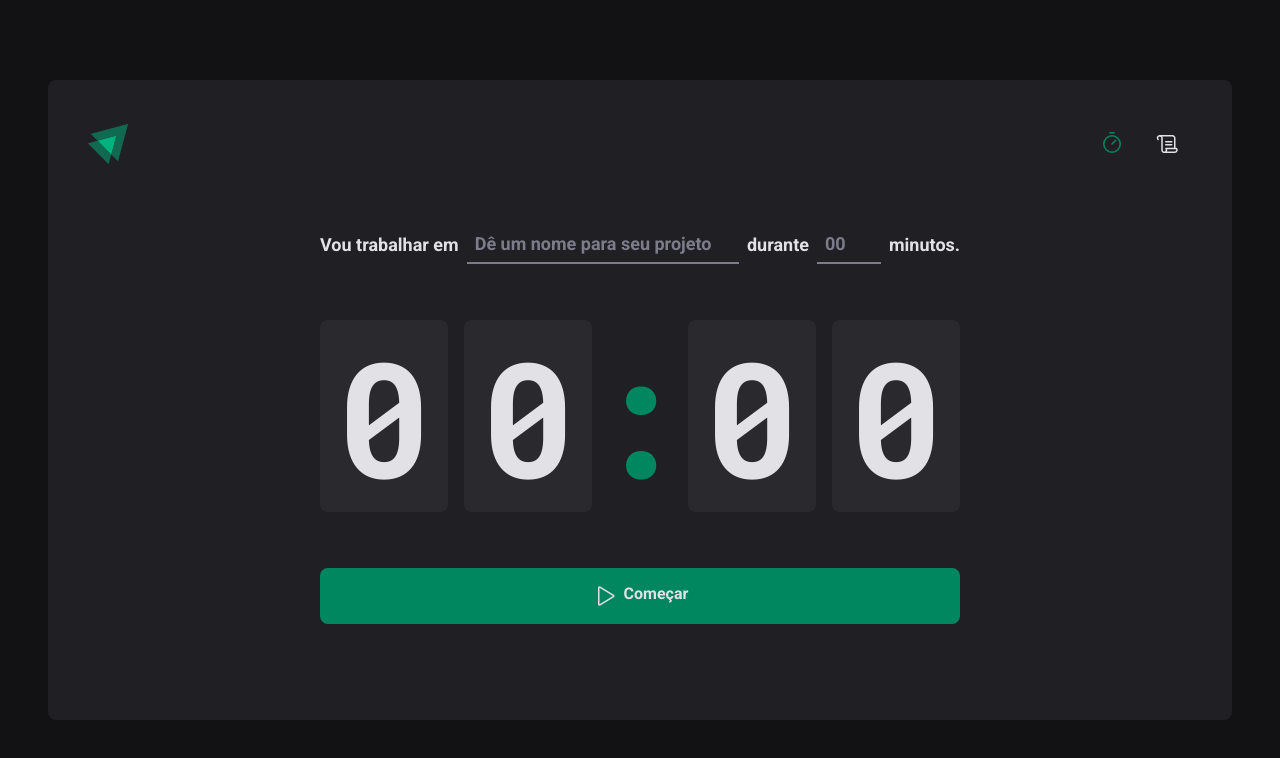
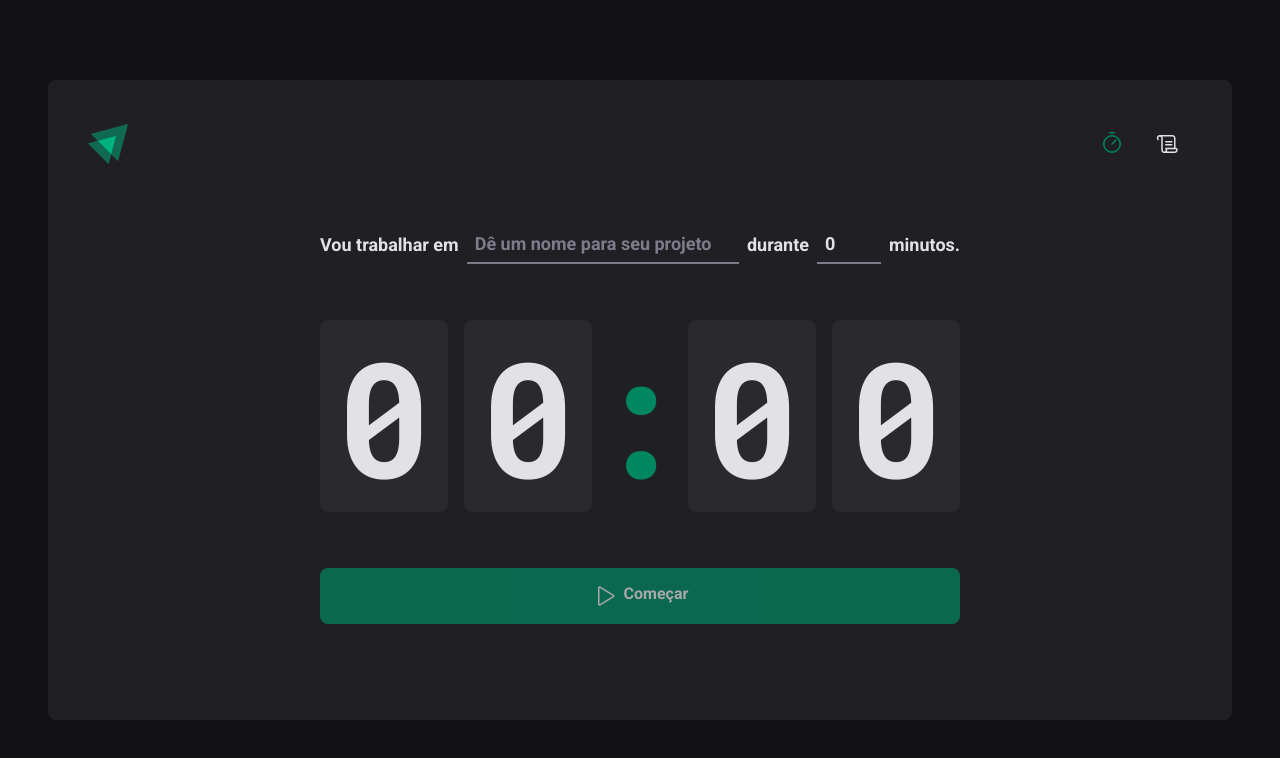
Before and after one commit to GabrielLoures/Project-02---Pomodoro-Timer, a React (Vite) app: page / in a window 1280 px wide. Shown: the top 758 px of the page. Built offline with nearby package versions, Linux system fonts and the light colour scheme.

Commit message:
End TypeScript of Home

```diff
--- a/package.json
+++ b/package.json
@@ -11,11 +11,14 @@
   },
   "dependencies": {
     "-": "^0.0.1",
+    "@hookform/resolvers": "^3.0.0",
     "phosphor-react": "^1.4.1",
     "react": "^18.2.0",
     "react-dom": "^18.2.0",
+    "react-hook-form": "^7.43.8",
     "react-router-dom": "^6.9.0",
-    "styled-components": "^5.3.9"
+    "styled-components": "^5.3.9",
+    "zod": "^3.21.4"
   },
   "devDependencies": {
     "@rocketseat/eslint-config": "^1.2.0",
--- a/src/pages/Home/index.tsx
+++ b/src/pages/Home/index.tsx
@@ -1,4 +1,8 @@
 import { Play } from 'phosphor-react'
+import { useForm } from 'react-hook-form'
+import { zodResolver } from '@hookform/resolvers/zod'
+import * as zod from 'zod' // importamos tudo do zod
+
 import {
   CountdownContainer,
   FormContainer,
@@ -9,10 +13,45 @@
   TaskInput,
 } from './styles'
 
+// usamos o object porque estamos validando um objeto (data é um objeto com as keys task e miniutesAmount)
+const newCycleFormValidationSchema = zod.object({
+  task: zod.string().min(1, 'Informe a tarefa'), // a variável task tem que ser um string com no mínimo 1 caractere e se não atender as especificações, dar a mensagem de erro 'Informe a tarefa'
+  minutesAmount: zod.number().min(5).max(60),
+})
+
+// interface newCycleFormData {
+//   task: string
+//   minutesAmount: number
+// }
+
+// poderíamos utilizar o interface acima que estaria correto, sem problema nenhum. Mas, como já "tipamos" nossas variáveis na const newCycleFormValidationSchema do zod, aproveitamos para inferir essa tipagem através do type e da funcionalidade do zod.infer
+
+type newCycleFormData = zod.infer<typeof newCycleFormValidationSchema>
+
 export function Home() {
+  // register -> método que adiciona um input ao formulário; ao usarmos o useForm(), é como se estivéssemos criando um novo formulário e o register fala quais campos tem nesse formulário; o register recebe o nome do input e retorna alguns métodos (onChange, onBlur e etc)
+  // watch -> método para observar um campo
+  // reset -> reseta os campos para o valor original deles (funciona como o setState(""))
+  const { register, handleSubmit, watch, reset } = useForm<newCycleFormData>({
+    resolver: zodResolver(newCycleFormValidationSchema),
+    defaultValues: {
+      task: '',
+      minutesAmount: 0,
+    },
+  })
+
+  // recebe os dados dos inputs do nosso formulário (data)
+  function handleCreateNewCycle(data: newCycleFormData) {
+    console.log(data)
+    reset()
+  }
+
+  const task = watch('task')
+  const isSubmitDisabled = !task
+
   return (
     <HomeContainer>
-      <form action="">
+      <form onSubmit={handleSubmit(handleCreateNewCycle)} action="">
         <FormContainer>
           <label htmlFor="task">Vou trabalhar em</label>
           <TaskInput
@@ -20,6 +59,7 @@
             id="task"
             type="text"
             list="task-suggestions" // linka o datalist abaixo, com as sugestões quando o usuário clicar para digitar no input
+            {...register('task')}
           />
 
           <datalist id="task-suggestions">
@@ -36,6 +76,7 @@
             step={5} // pula de 5 em 5 quando clicamos na setinha do input
             min={0}
             max={60}
+            {...register('minutesAmount', { valueAsNumber: true })} // valueAsNumber é uma propriedade do register para que declaremos o valor do input como um number
           />
 
           <span>minutos.</span>
@@ -49,7 +90,7 @@
           <span>0</span>
         </CountdownContainer>
 
-        <StartCountdownButton type="submit">
+        <StartCountdownButton disabled={isSubmitDisabled} type="submit">
           <Play size={24} />
           Começar
         </StartCountdownButton>
```
Also changed, not shown: 1 other file (tests, documents, lock files or other folders).
